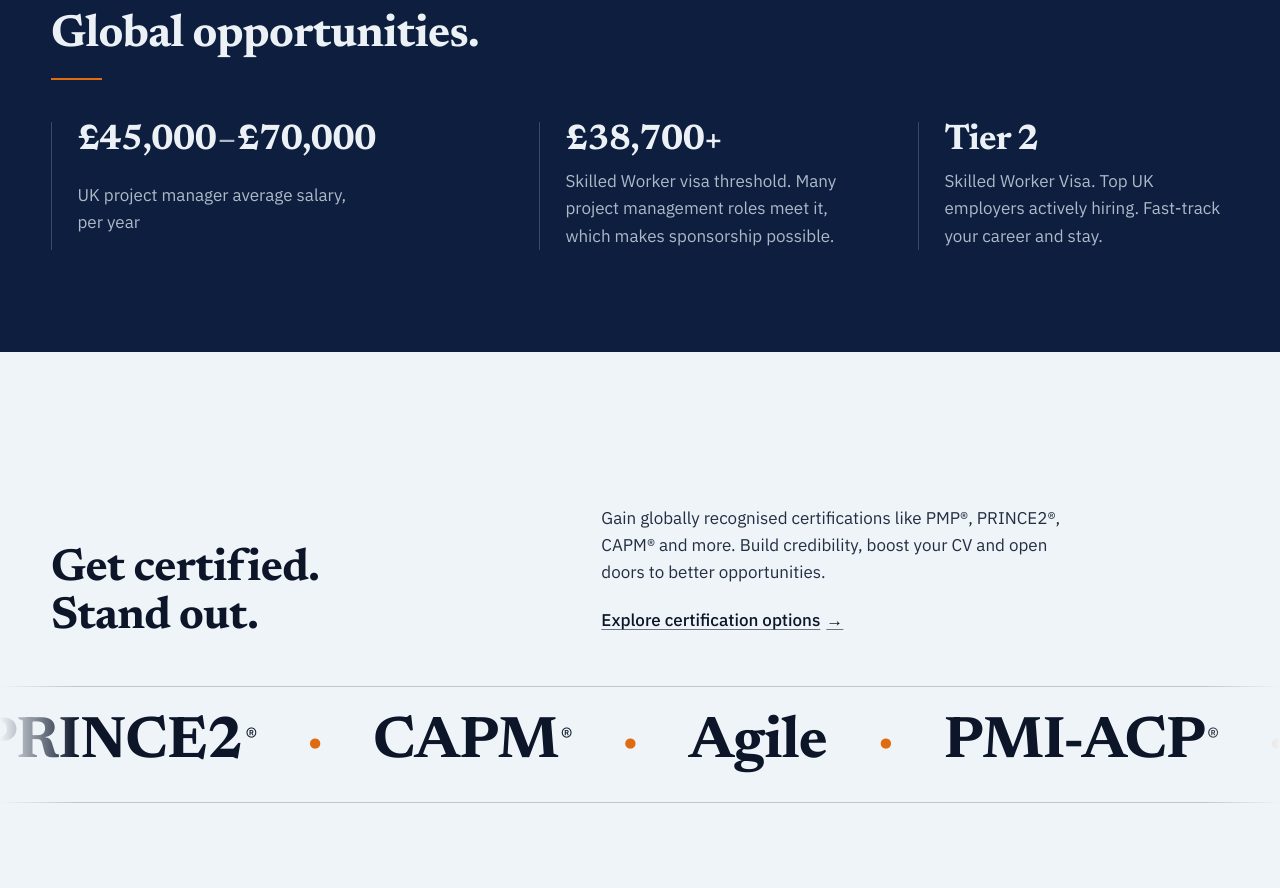
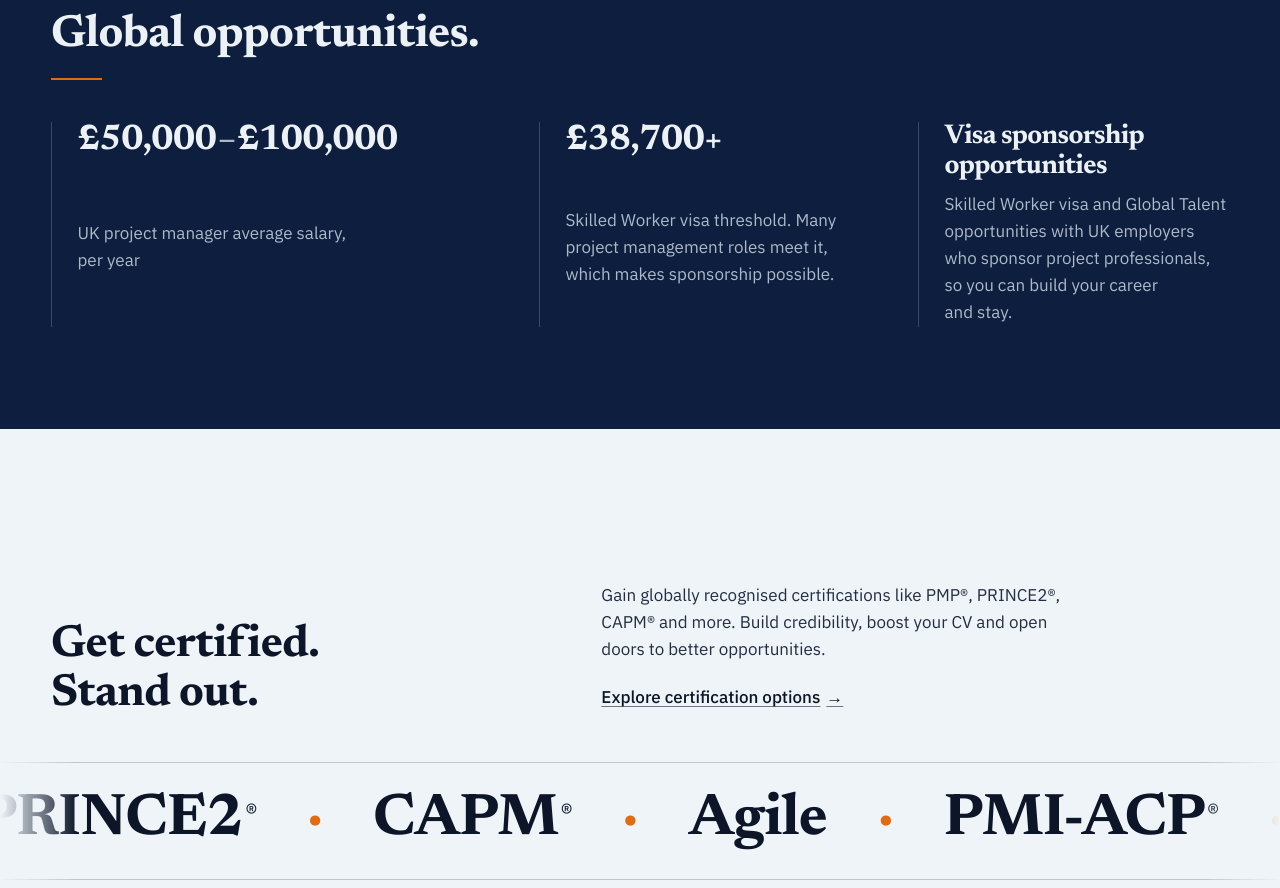
Before and after one commit to Felixdiamond/fafoni, a Next.js app: page / in a window 1280 px wide. Shown: the part 993-1881 px from the top of the page. Built offline with nearby package versions, Linux system fonts and the light colour scheme.

Commit message:
Update stat strip figures and visa copy

```diff
--- a/app/_content/home.ts
+++ b/app/_content/home.ts
@@ -15,9 +15,9 @@
 export const strip = {
   sign: "In-demand skills. Global opportunities.",
   cells: [
-    { figure: { prefix: "£", from: 45000, to: 70000 }, label: "UK project manager average salary, per year" },
+    { figure: { prefix: "£", from: 50000, to: 100000 }, label: "UK project manager average salary, per year" },
     { figure: { prefix: "£", value: 38700, suffix: "+" }, label: "Skilled Worker visa threshold. Many project management roles meet it, which makes sponsorship possible." },
-    { figure: { text: "Tier 2" }, label: "Skilled Worker Visa. Top UK employers actively hiring. Fast-track your career and stay." },
+    { figure: { text: "Visa sponsorship opportunities" }, label: "Skilled Worker visa and Global Talent opportunities with UK employers who sponsor project professionals, so you can build your career and stay." },
   ],
 } as const;
 
--- a/app/page.tsx
+++ b/app/page.tsx
@@ -36,7 +36,7 @@
           <dl className="strip__cells">
             {strip.cells.map((cell, i) => (
               <Reveal as="div" className="strip__cell" key={cell.label} delay={0.1 + i * 0.1}>
-                <dt className="strip__figure">
+                <dt className={`strip__figure${"text" in cell.figure ? " strip__figure--text" : ""}`}>
                   {"text" in cell.figure ? (
                     cell.figure.text
                   ) : "value" in cell.figure ? (
--- a/app/site.css
+++ b/app/site.css
@@ -219,6 +219,7 @@
 }
 .strip__figure .tnum { white-space: nowrap; }
 .strip__dash { margin-inline: 0.05em; color: var(--color-plate-muted); }
+.strip__figure--text { font-size: clamp(1.6rem, 2vw, 2.1rem); line-height: 1.1; max-width: 12ch; }
 .strip__cell dd { margin: 0; color: var(--color-plate-muted); max-width: 30ch; text-wrap: pretty; }
 @media (min-width: 60rem) {
   .strip__inner { padding-block: var(--space-3xl) var(--space-3xl); }
```
